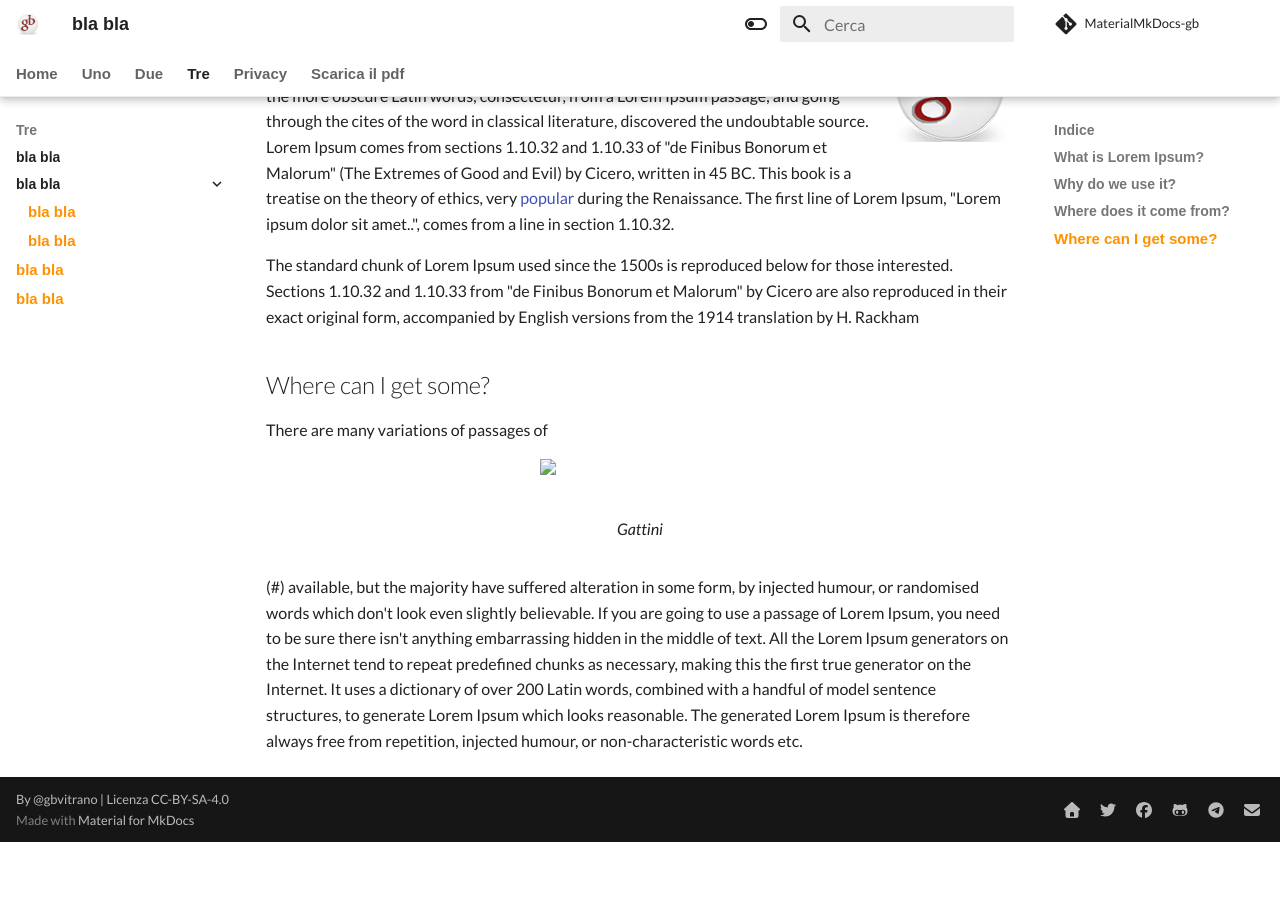
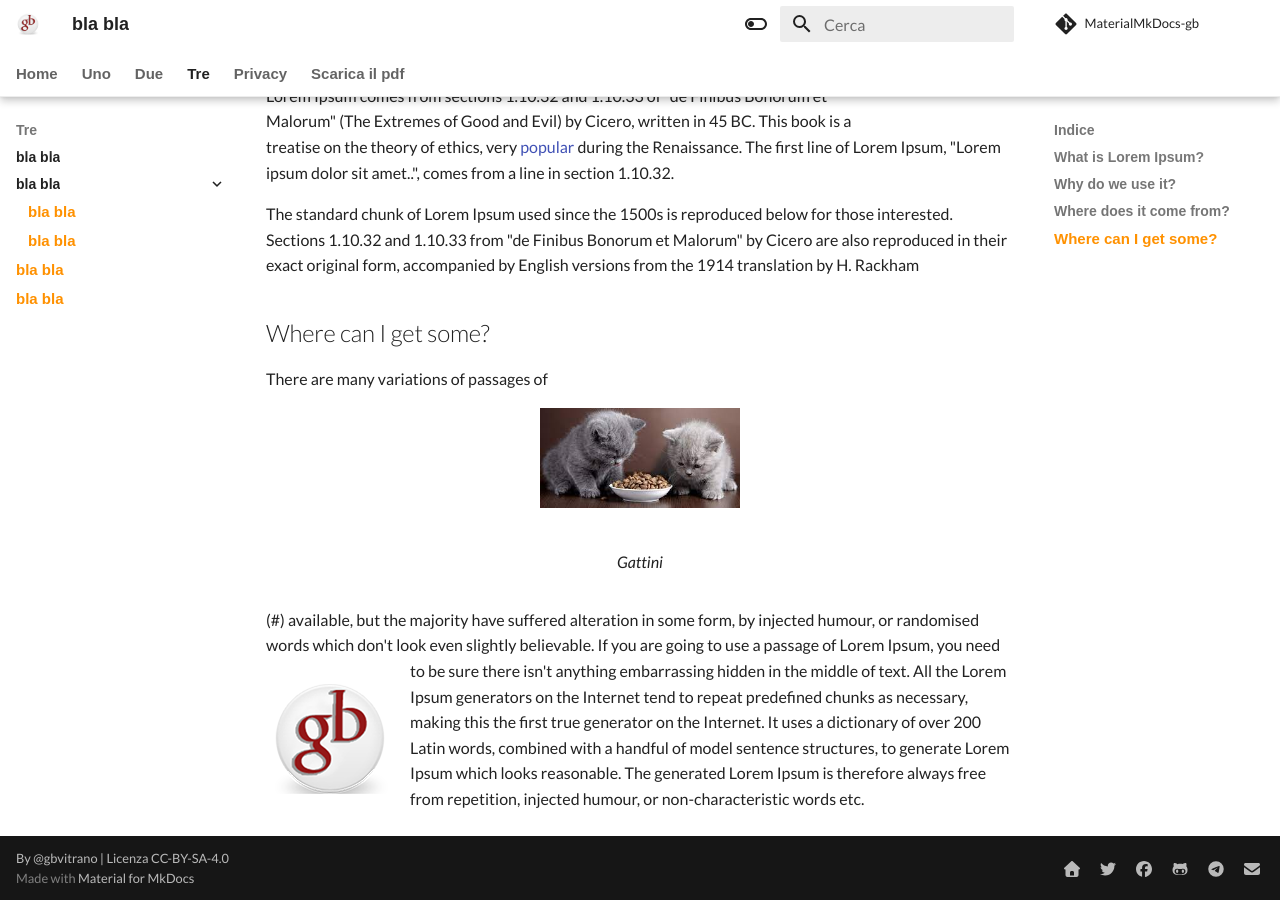
Before and after one commit to gbvitrano/MaterialMkDocs-gb, an MkDocs documentation site: the page built from docs/bla.md, in a window 1280 px wide and 900 px high, scrolled down 820 px. Built offline with MkDocs 1.6.1 and Material for MkDocs 9.7.7, drawn with Linux system fonts in a browser that asks for light colours; nearby versions of some CDN libraries; some web fonts are replaced; library files that are not in the unit come from our copies; comment, search, counter and statistics services are not loaded; before the commit the page ends 1662 px from its top, so only the background shows below that.

Commit message:
Update bla.md

```diff
--- a/docs/bla.md
+++ b/docs/bla.md
@@ -7,8 +7,8 @@
 # BENVENUTI
 
 ## What is Lorem Ipsum?
-![logo](img/gb_128.png){ align=left }
 Lorem Ipsum is simply dummy [text](#) of the printing ![logo](img/gb_128.png){ align=left}and typesetting industry. Lorem Ipsum has been the industry's standard dummy text ever since the 1500s, when an unknown printer took a galley of type and scrambled it to make a type specimen book. It has survived not only five centuries, but also the leap into electronic typesetting, remaining essentially unchanged. It was popularised in the 1960s with the release of Letraset sheets containing Lorem Ipsum passages, and more recently with desktop publishing software like Aldus PageMaker including versions of Lorem Ipsum.
+
 
 ## Why do we use it?
 It is a long established fact that a reader will be distracted by the readable content of a page when looking at its layout. The point of using Lorem Ipsum is that it has a more-or-less normal distribution of letters, as opposed to using 'Content here, content here', making it look like readable English. Many desktop publishing packages and web page editors now use Lorem Ipsum as their default model text, and a search for 'lorem ipsum' will uncover many web sites still in their infancy. Various versions have evolved over the years, sometimes by accident, sometimes on purpose (injected humour and the like).
@@ -19,8 +19,9 @@
 
 The standard chunk of Lorem Ipsum used since the 1500s is reproduced below for those interested. Sections 1.10.32 and 1.10.33 from "de Finibus Bonorum et Malorum" by Cicero are also reproduced in their exact original form, accompanied by English versions from the 1914 translation by H. Rackham
 
+
 ## Where can I get some?
 There are many variations of passages of <figure>
-  <img src="img/gatti.jpg" width="200" />
+  <img src="../img/gatti.jpg" width="200" />
   <figcaption>Gattini</figcaption>
-</figure>(#) available, but the majority have suffered alteration in some form, by injected humour, or randomised words which don't look even slightly believable. If you are going to use a passage of Lorem Ipsum, you need to be sure there isn't anything embarrassing hidden in the middle of text. All the Lorem Ipsum generators on the Internet tend to repeat predefined chunks as necessary, making this the first true generator on the Internet. It uses a dictionary of over 200 Latin words, combined with a handful of model sentence structures, to generate Lorem Ipsum which looks reasonable. The generated Lorem Ipsum is therefore always free from repetition, injected humour, or non-characteristic words etc.
+</figure>(#) available, but the majority have suffered alteration in some form, by injected humour, or randomised words which don't look even slightly believable. If you are going to use a passage of Lorem Ipsum, you need to be sure there isn't anything ![logo](img/gb_128.png){ align=left } embarrassing hidden in the middle of text. All the Lorem Ipsum generators on the Internet tend to repeat predefined chunks as necessary, making this the first true generator on the Internet. It uses a dictionary of over 200 Latin words, combined with a handful of model sentence structures, to generate Lorem Ipsum which looks reasonable. The generated Lorem Ipsum is therefore always free from repetition, injected humour, or non-characteristic words etc.
```
